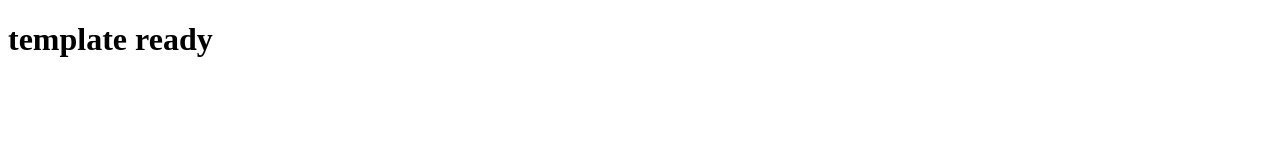
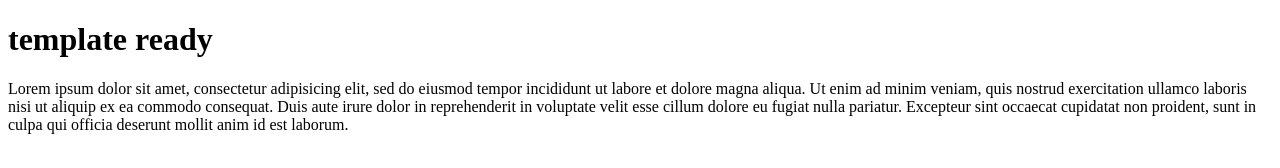
Before and after one commit to arthurmandolang71/branch, a plain HTML site: page index.html in a window 1280 px wide. Drawn offline with Linux system fonts and the light colour scheme.

Commit message:
index | tambah deskripsi

```diff
--- a/index.html
+++ b/index.html
@@ -8,6 +8,13 @@
 
 	<h1>template ready</h1>
 
+	<div>Lorem ipsum dolor sit amet, consectetur adipisicing elit, sed do eiusmod
+	tempor incididunt ut labore et dolore magna aliqua. Ut enim ad minim veniam,
+	quis nostrud exercitation ullamco laboris nisi ut aliquip ex ea commodo
+	consequat. Duis aute irure dolor in reprehenderit in voluptate velit esse
+	cillum dolore eu fugiat nulla pariatur. Excepteur sint occaecat cupidatat non
+	proident, sunt in culpa qui officia deserunt mollit anim id est laborum.  </div>
+
 	<footer></footer>
 
 </body>
```
